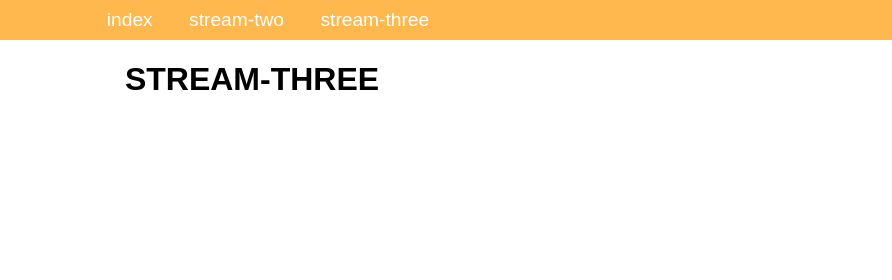
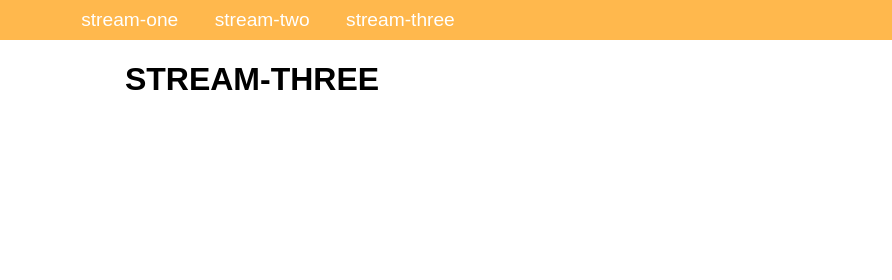
Before and after one commit to Suv4lk4s/Very-first-project, a plain HTML site: page stream-three.html in a window 1280 px wide. Shown: the top 280 px of the page, 388-1280 px from the left. Drawn offline with Linux system fonts and the light colour scheme.

Commit message:
replacing stream one name again

```diff
--- a/stream-three.html
+++ b/stream-three.html
@@ -6,7 +6,7 @@
 	<body>
 		<nav>
 			<ul>
-				<li> <a href="index.html">index</a></li>
+				<li> <a href="index.html">stream-one</a></li>
 				<li> <a href="stream-two.html">stream-two</a></li>
 				<li> <a href="stream-three.html">stream-three</a></li>
 			</ul>
```
Also changed, not shown: stream-two.html (+1 -1 lines).
